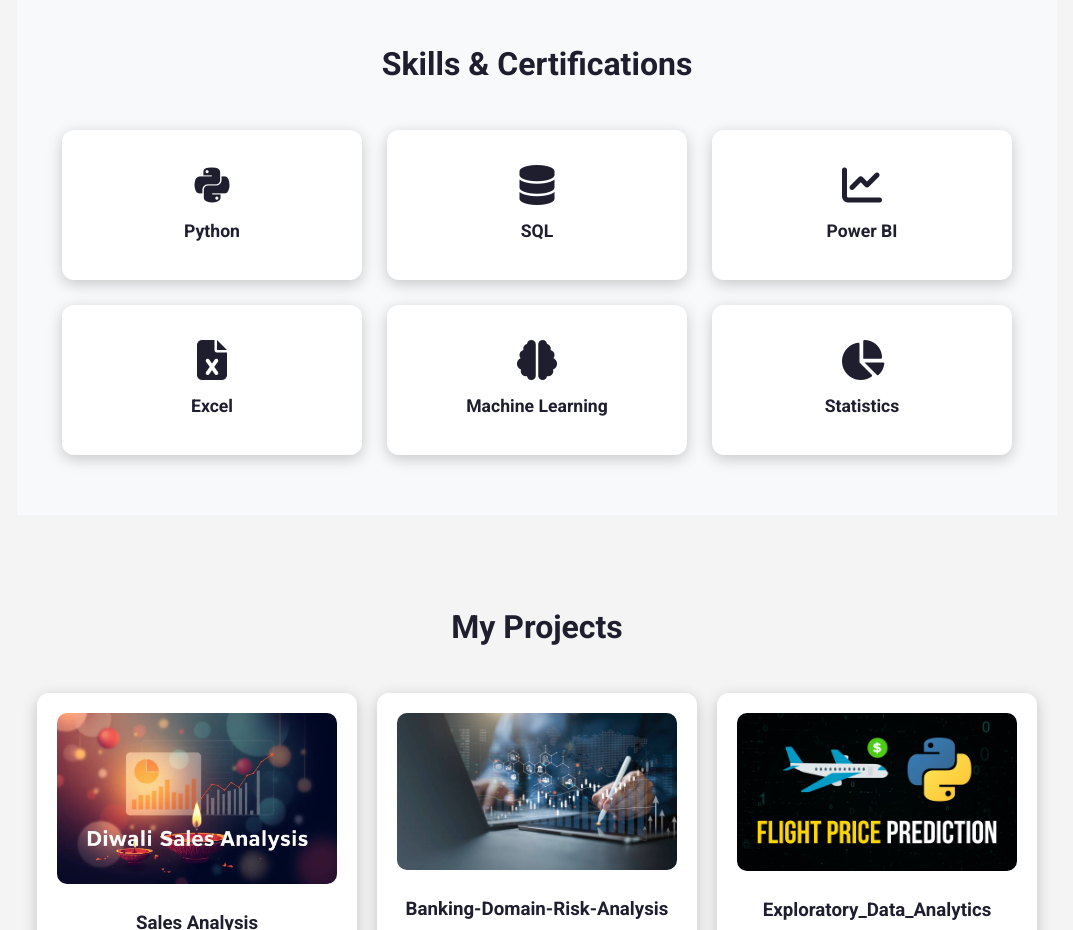
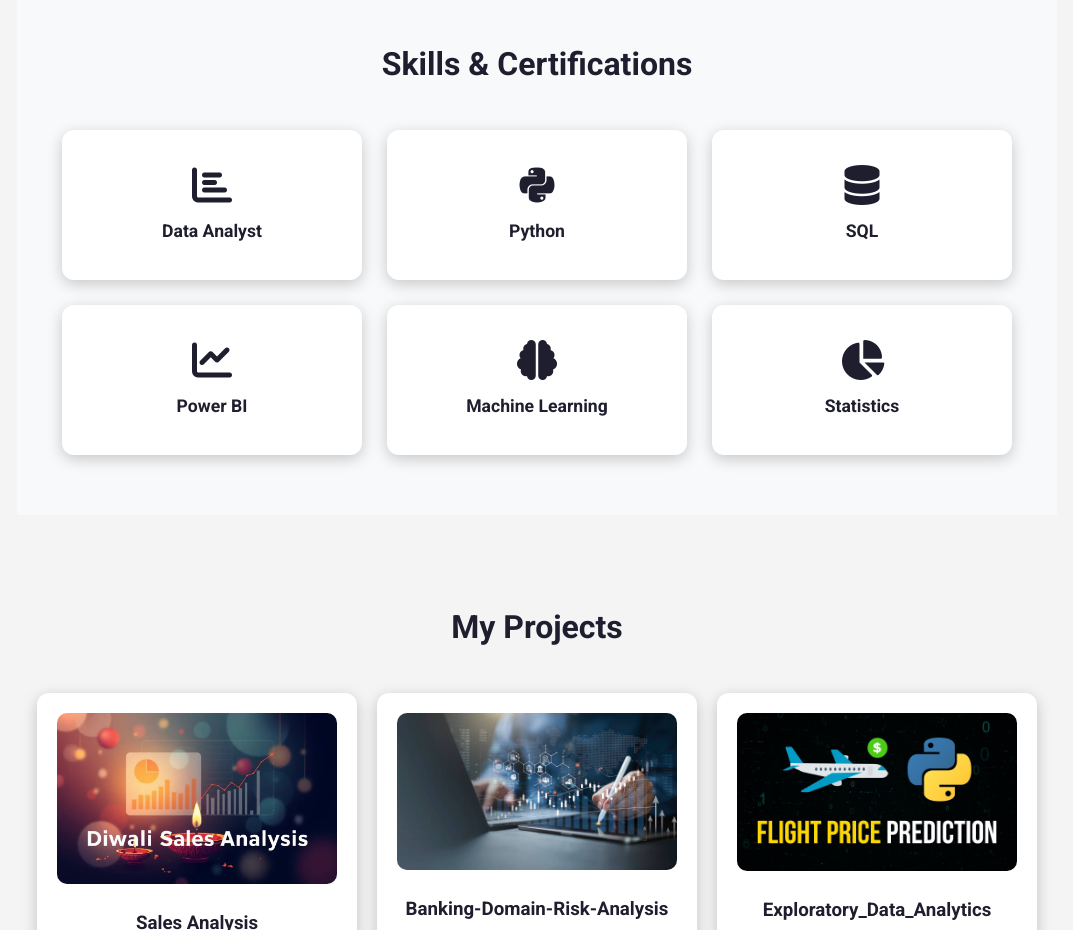
Before and after one commit to Asmit0304/My-Portfolio, a plain HTML site: page index.html in a window 1280 px wide. Shown: the part 1160-2090 px from the top of the page, without its empty margins (103-1176 px from the left). Drawn offline with Linux system fonts and the light colour scheme.

Commit message:
Update index.html

```diff
--- a/index.html
+++ b/index.html
@@ -202,6 +202,12 @@
     <h2>Skills & Certifications</h2>
 
     <div class="skills" style="display:flex; flex-wrap:wrap; gap:25px; justify-content:center;">
+        <!-- Data Analyst Skill -->
+        <div class="skill-card" onclick="window.open('https://example.com/data-analyst-cert', '_blank')">
+            <i class="fas fa-chart-bar"></i>
+            <h3>Data Analyst</h3>
+        </div>
+
         <!-- Python Skill -->
         <div class="skill-card" onclick="window.open('https:courses.cognitiveclass.ai/certificates/9b07cd3a90a7473aacecd8da4cf289d9', '_blank')">
             <i class="fab fa-python"></i>
@@ -218,12 +224,6 @@
         <div class="skill-card" onclick="window.open('https://example.com/powerbi-cert', '_blank')">
             <i class="fas fa-chart-line"></i>
             <h3>Power BI</h3>
-        </div>
-
-        <!-- Excel Skill -->
-        <div class="skill-card" onclick="window.open('https://example.com/excel-cert', '_blank')">
-            <i class="fas fa-file-excel"></i>
-            <h3>Excel</h3>
         </div>
 
         <!-- Machine Learning Skill -->
@@ -426,4 +426,5 @@ form.addEventListener("submit", async (e) => {
     </footer>
 
 </body>
+
 </html>
```
